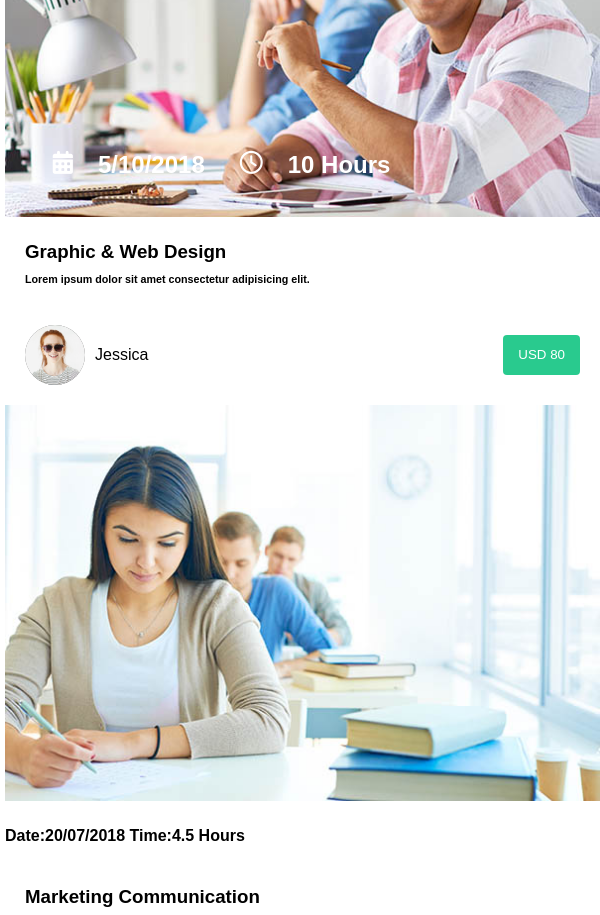
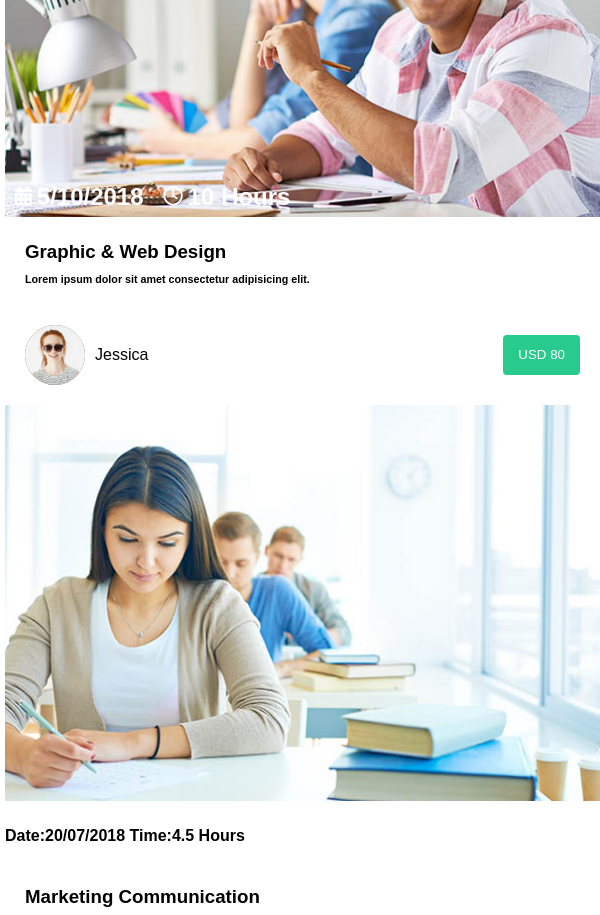
Before and after one commit to dejanino/sedcnis_2019, a plain HTML site: page website.html in a window 600 px wide. Shown: the part 5460-6375 px from the top of the page. Drawn offline with Linux system fonts and the light colour scheme.

Commit message:
izmena na website

```diff
--- a/css/style.css
+++ b/css/style.css
@@ -349,21 +349,21 @@ form {
 .courses-input {
     position: absolute;
     display: flex;
-    flex-direction: row;
+    align-items: center;
     color: white;
-    bottom: 10%;
-    padding: 10px;
-    bottom: 3%;
-    left: 3%;
+    bottom: 0;
+    padding: 4vw;
+    font-size: 16px;
 }
 
 .courses-input h2 {
-    padding: 0 15px 0 5px;
+    margin: 0;
+    margin-right: 20px;
 }
 
 .courses-input i {
-    font-size: 23px;
-
+    margin-right: 5px;
+    font-size: 1.2em;
 }
 
 .courses-text {
@@ -598,15 +598,8 @@ footer {
     .signup-form input {
         font-size: 0.9em;
     }
-    .courses-input i {
-
-        display: flex;
-        flex-direction: row;
-        color: white;
-        bottom: 10%;
-        padding: 20px;
-        bottom: 3%;
-        left: 3%;
+    .courses-input {
+        padding: 10px;
     }
 }
 
@@ -630,14 +623,6 @@ footer {
         font-size: 0.9em;
     }
     .courses-input i {
-
-        display: flex;
-        flex-direction: row;
-        color: white;
-        bottom: 10%;
-        padding: 20px;
-        bottom: 3%;
-        left: 3%;
     }
 }
 
```
